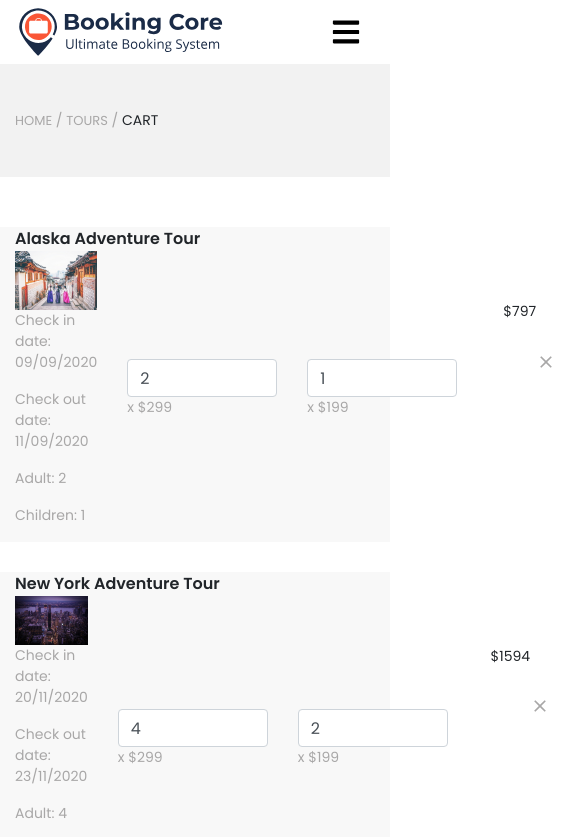
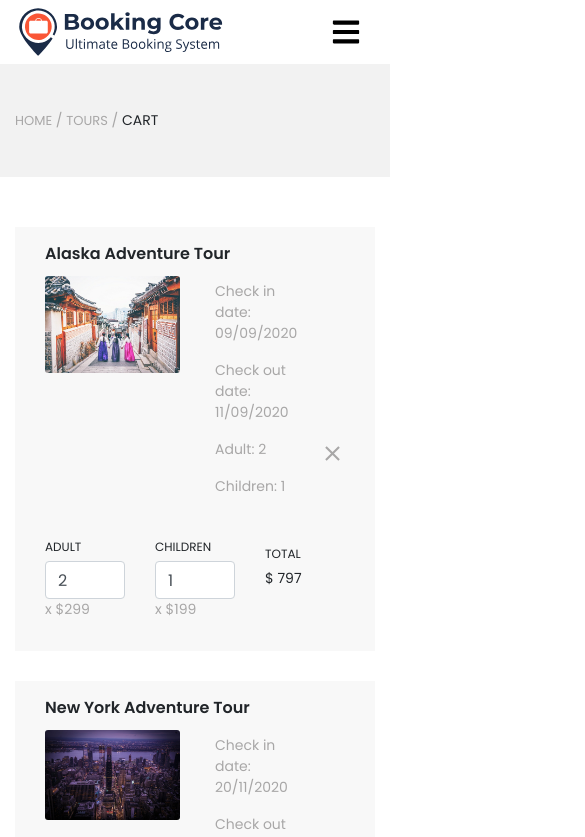
Before and after one commit to nqcuongdev/booking-tour-react, a React (Create React App) app in the folder front-end/: page /cart-tour in a window 390 px wide. Shown: the top 837 px of the page, 585 px wide, since content can reach past the window. Built offline with nearby package versions, Linux system fonts and the light colour scheme.

Commit message:
Finish Cart-Tour

```diff
--- a/front-end/src/index.scss
+++ b/front-end/src/index.scss
@@ -1400,13 +1400,10 @@ h1 {
   }
 
   .cart-content {
-    .scroll-cart {
-      // overflow: auto;
-      // white-space: nowrap;
-
     .cart-col {
       text-transform: uppercase;
       font-weight: bold;
+      padding: 10px 30px;
     }
 
     @media all and (max-width: 991px) {
@@ -1418,20 +1415,20 @@ h1 {
     .cart-list {
       .cart-item {
         background-color: $grayF8;
+        padding: 15px;
         margin-bottom: 30px;
 
         .cart-title {
           font-size: 16px;
           font-weight: bold;
+          margin-bottom: 10px;
+          padding: 0 30px;
         }
 
         .cart-content {
           margin-right: 0;
           margin-left: 0;
           display: flex;
-
-            .image-info {
-              color: $text;
 
           .image {
             // width: 230px;
@@ -1445,7 +1442,7 @@ h1 {
 
             img {
               width: 100%;
-                }
+              border-radius: 3px;
             }
           }
 
@@ -1460,8 +1457,8 @@ h1 {
             display: flex;
             align-items: center;
 
-              Input {
-                width: 150px;
+            p {
+              color: $text;
             }
           }
 
@@ -1469,31 +1466,57 @@ h1 {
             display: flex;
             align-items: center;
 
-              Input {
-                width: 150px;
+            p {
+              color: $text;
             }
           }
 
           .total {
             display: flex;
-              justify-content: center;
-              padding-top: 50px;
-              min-width: 115px;
-            }
+            align-items: center;
+            padding-bottom: 40px;
 
             .btn-delete {
-              display: flex;
-              justify-content: center;
-              padding-top: 50px;
+              margin-left: auto;
 
               .icon {
-                font-size: 20px;
-              }
-            }
-          }
-        }
-      }
-    }
+                font-size: 25px;
+              }
+            }
+          }
+        }
+
+        .show-hide-scale {
+          display: none;
+          margin-top: 20px;
+          margin-bottom: 5px;
+          text-transform: uppercase;
+          font-size: 12px;
+        }
+      }
+
+      @media all and (max-width: 991px) {
+        .cart-item {
+          display: flex;
+          flex-direction: column;
+
+          .cart-content {
+            .info {
+              padding-right: 50px;
+            }
+
+            .btn-delete {
+              margin-top: -207px;
+            }
+
+            .show-hide-scale {
+              display: block;
+            }
+          }
+        }
+      }
+    }
+
     .total-pay {
       .input-gift {
         display: flex;
--- a/front-end/src/pages/TourCart.jsx
+++ b/front-end/src/pages/TourCart.jsx
@@ -62,9 +62,8 @@ const TourCart = props => {
 
                 <Container className="cart-content mt-50 mb-50">
                     <Form>
-                        <div class="scroll-cart">
                         <div className="cart-col">
-                                <Row className="cart-col">
+                            <Row>
                                 <Col xl={6} lg={6}>
                                     <span>Product</span>
                                 </Col>
@@ -79,60 +78,63 @@ const TourCart = props => {
                                 </Col>
                             </Row>
                         </div>
+
                         <div className="cart-list">
                             {cartData.map((item) => {
                                 return (
-                                        <Row className="cart-item">
-                                            <Col xl={12} className="cart-title">{item.title}</Col>
-                                            <div className="cart-content">
-                                                <Col xl={6} lg={6} className="image-info">
-                                                    <Row>
-                                                        <Col xl={6} lg={6}
-                                                            className="image"
-                                                            // style={{ backgroundImage: `url(${item.image})`}}
-                                                        >
+                                    <div className="cart-item">
+                                        <Row xl={12} lg={12} md={12} xs={12} className="cart-title">{item.title}</Row>
+                                        <Row className="cart-content">
+                                            <Col xl={3} lg={3} md={6} xs={6} className="image">
                                                 <img src={item.image} alt=""/>
                                             </Col>
-                                                        <Col xl={6} lg={6}>
+                                            <Col xl={3} lg={3} md={6} xs={6} className="info">
+                                                <div>
                                                     <p>Check in date: {item.checkInDate}</p>
                                                     <p>Check out date: {item.checkOutDate}</p>
                                                     <p>Adult: {item.adult}</p>
                                                     <p>Children: {item.children}</p>
+                                                </div>
                                             </Col>
-                                                    </Row>
+                                            <Col xl={2} lg={2} md={4} xs={4} className="adult">
+                                                <div>
+                                                    <span className="show-hide-scale">Adult</span>
+                                                    <Input type="number" value={item.adult} />
+                                                    <p>x ${item.priceOfAdult}</p>
+                                                </div>
                                             </Col>
-                                                <Col xl={2} className="adult">
+                                            <Col xl={2} lg={2} md={4} xs={4} className="children">
+                                                <div>
+                                                    <span className="show-hide-scale">Children</span>
+                                                    <Input type="number" value={item.children} />
+                                                    <p>x ${item.priceOfChildren}</p>
+                                                </div>
+                                            </Col>
+                                            <Col xl={2} lg={2} md={4} xs={4} className="total">
+                                                <div className="price">
+                                                    <span className="show-hide-scale">Total</span>
                                                     <span>
-                                                        <Input type="number" value={item.adult} />
-                                                        <p style={{ color: '#a8a7a7'}}>x ${item.priceOfAdult}</p>
-                                                    </span>
-                                                </Col>
-                                                <Col xl={2} className="children">
-                                                    <span>
-                                                        <Input type="number" value={item.children} />
-                                                        <p style={{ color: '#a8a7a7'}}>x ${item.priceOfChildren}</p>
-                                                    </span>
-                                                </Col>
-                                                <Col xl={2} className="total">
-                                                    ${calculationTotalItem(
+                                                        $ {calculationTotalItem(
                                                             item.adult, item.children, item.priceOfAdult, item.priceOfChildren
                                                         )}
+                                                    </span>
+                                                </div>
                                                 <div className="btn-delete">
                                                     <Link><MdClose className="icon" /></Link>
                                                 </div>
                                             </Col>
+                                        </Row>
                                     </div>
-                                        </Row>
                                 )
                             })}
                         </div>
-                        </div>
+
                         <Row className="total-pay">
                             <Col xl={6} lg={6} md={6} xs={12} className="input-gift">
                                 <Input placeholder="Enter your coupon code"/><FaGift className="icon"/>
                             </Col>
                             <Col xl={6} lg={6} md={6} xs={12} className="total-to-pay">
-                                <p>Total: <span>$2391</span></p>
+                                <p>Total: <span>$ 2391</span></p>
                             </Col>
                         </Row>
                         <hr className="mt-50 mb-50" />
```
Lines whose indentation alone changed are shown as unchanged.
